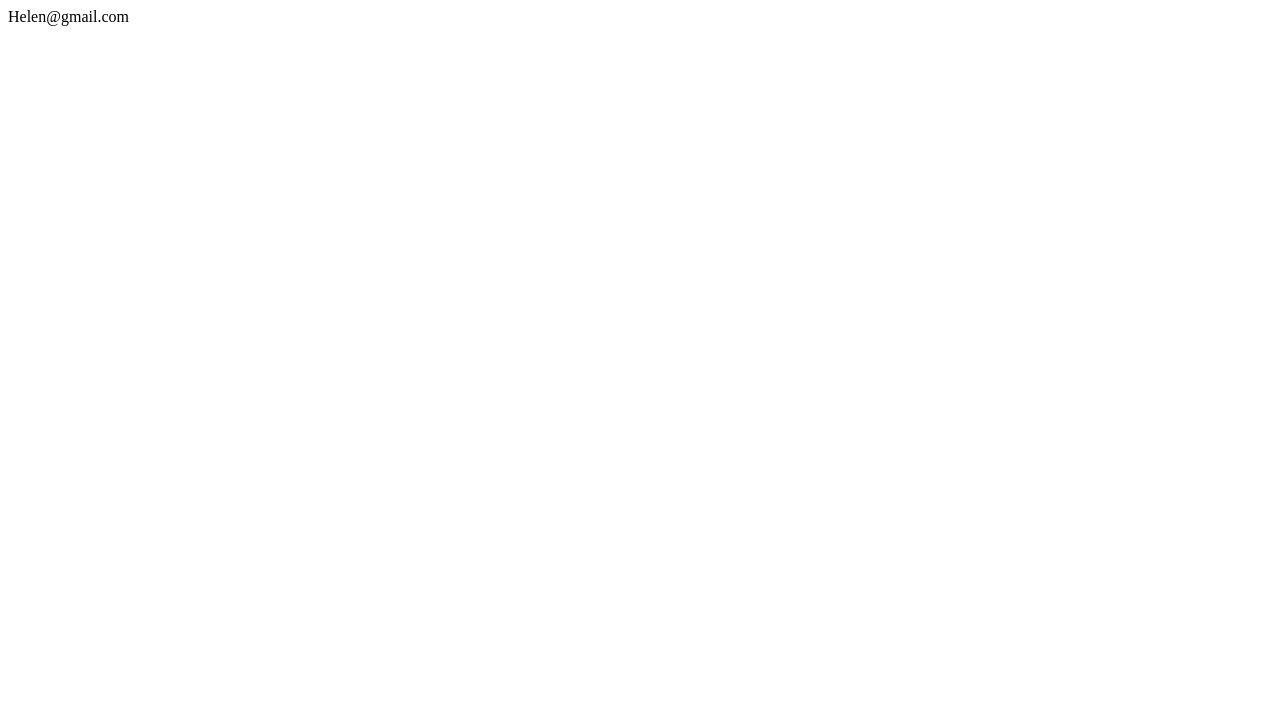
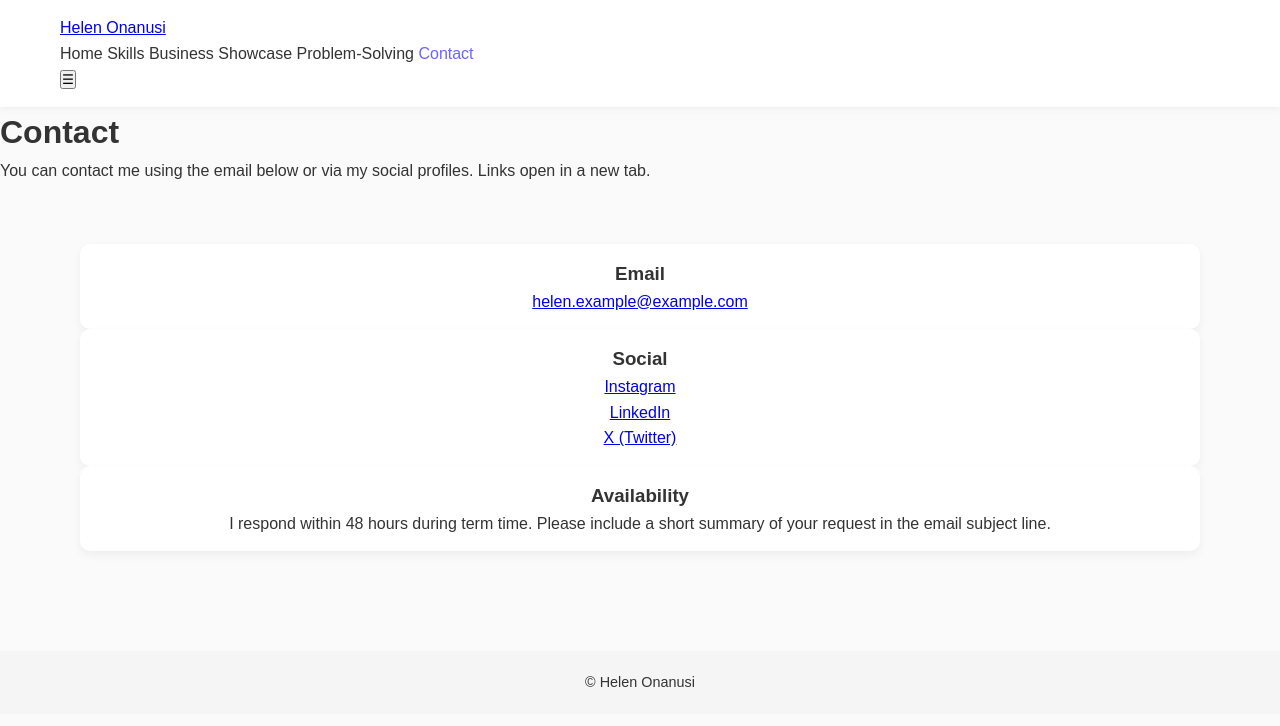
Before and after one commit to Helenona/Helens-website, a plain HTML site: page contact.html in a window 1280 px wide. Drawn offline with Linux system fonts and the light colour scheme; files that its build step writes are made by us from their sources.

Commit message:
Update contact.html

```diff
--- a/contact.html
+++ b/contact.html
@@ -1 +1,56 @@
-Helen@gmail.com
+<!doctype html>
+<html lang="en">
+<head>
+  <meta charset="utf-8" />
+  <meta name="viewport" content="width=device-width,initial-scale=1" />
+  <title>Contact — Helen Onanusi</title>
+  <link rel="stylesheet" href="css/style.css">
+</head>
+<body>
+  <header class="site-header">
+    <div class="container header-inner">
+      <a class="brand" href="index.html">Helen Onanusi</a>
+      <nav class="main-nav">
+        <a href="index.html">Home</a>
+        <a href="skills.html">Skills</a>
+        <a href="showcase.html">Business Showcase</a>
+        <a href="problem-solving.html">Problem-Solving</a>
+        <a href="contact.html" class="active">Contact</a>
+      </nav>
+      <button class="nav-toggle" aria-label="Toggle navigation" aria-expanded="false">☰</button>
+    </div>
+  </header>
+
+  <main class="container reveal">
+    <h1>Contact</h1>
+    <p>You can contact me using the email below or via my social profiles. Links open in a new tab.</p>
+
+    <section class="contact-cards">
+      <div class="card">
+        <h3>Email</h3>
+        <p><a href="mailto:helen.example@example.com">helen.example@example.com</a></p>
+      </div>
+
+      <div class="card">
+        <h3>Social</h3>
+        <p>
+          <a href="https://www.instagram.com/" target="_blank" rel="noopener">Instagram</a><br>
+          <a href="https://www.linkedin.com/" target="_blank" rel="noopener">LinkedIn</a><br>
+          <a href="https://twitter.com/" target="_blank" rel="noopener">X (Twitter)</a>
+        </p>
+      </div>
+
+      <div class="card">
+        <h3>Availability</h3>
+        <p>I respond within 48 hours during term time. Please include a short summary of your request in the email subject line.</p>
+      </div>
+    </section>
+  </main>
+
+  <footer class="site-footer container">
+    <p>© <span id="year5"></span> Helen Onanusi</p>
+  </footer>
+
+  <script src="js/main.js"></script>
+</body>
+</html>
```
